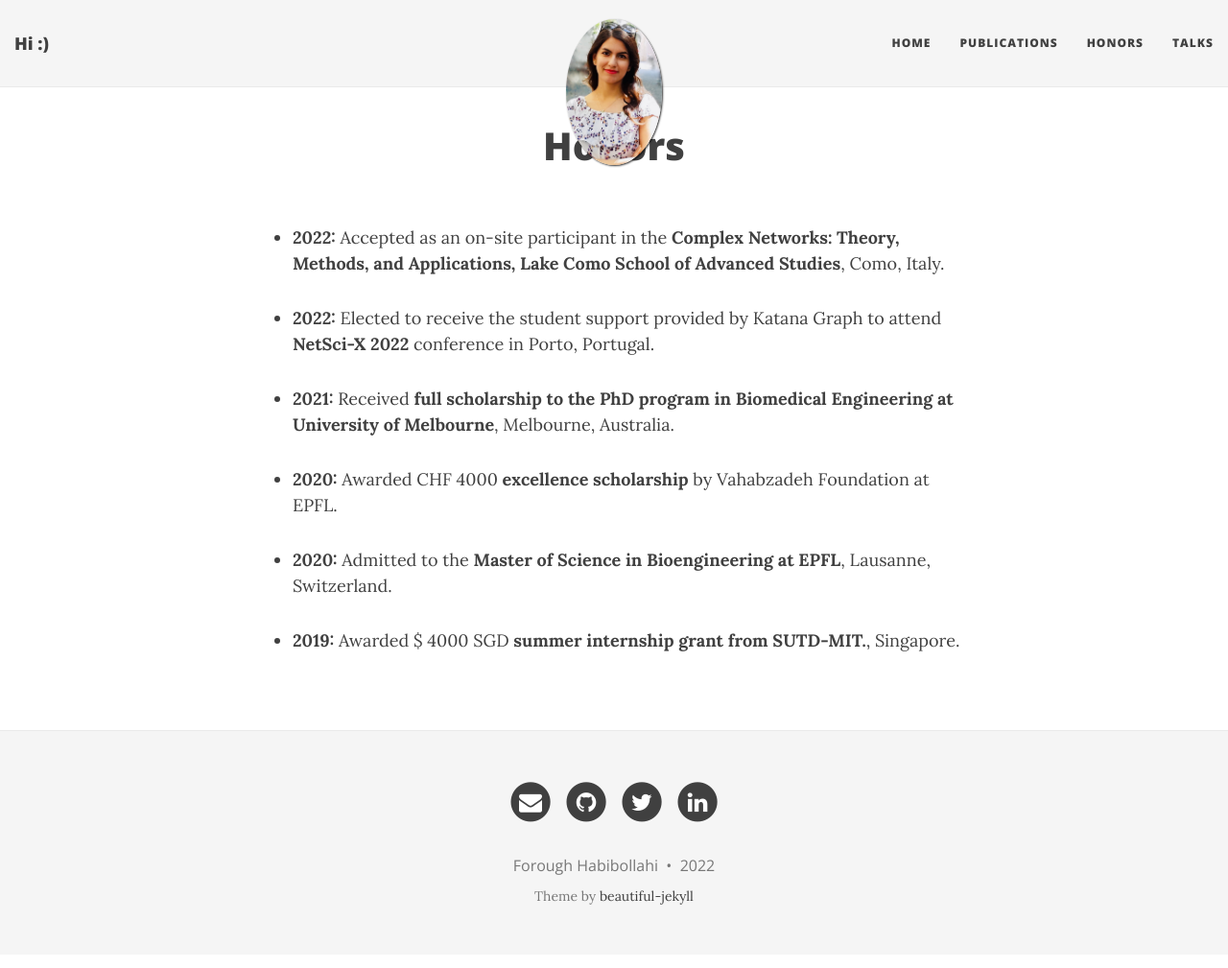
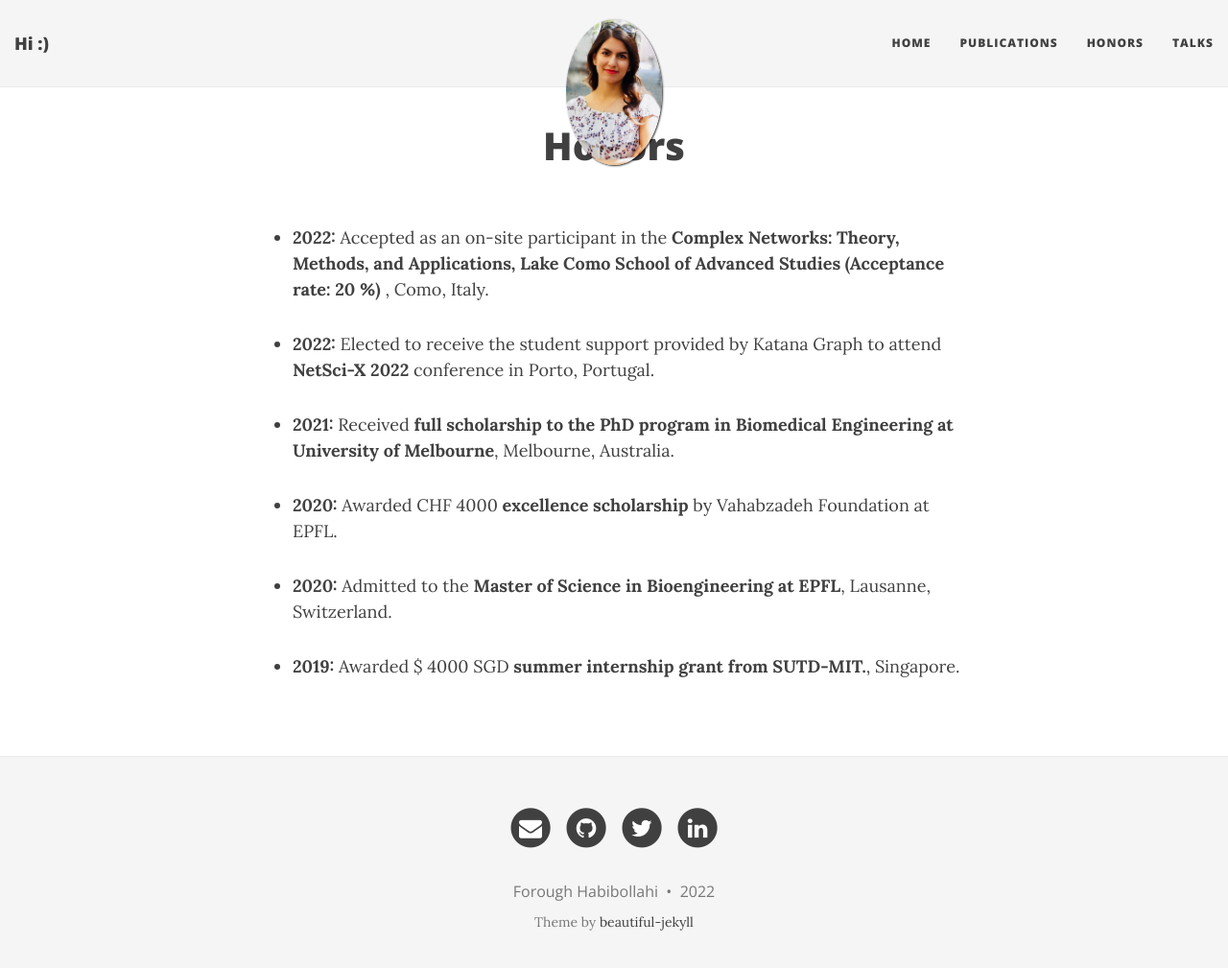
Before and after one commit to ForoughHa/ForoughHa.github.io, a Jekyll site: the page built from honors.md, in a window 1280 px wide and 1022 px high. Shown: the top 1009 px of the window at 96% size. Built offline with Jekyll 4.4.1, drawn with Linux system fonts in a browser that asks for light colours; nearby versions of some CDN libraries.

Commit message:
Update honors.md

```diff
--- a/honors.md
+++ b/honors.md
@@ -4,7 +4,7 @@ title: Honors
 ---
 
 - <b>2022:</b> Accepted as an on-site participant in the <b>Complex Networks: Theory, Methods, and Applications,
-Lake Como School of Advanced Studies</b>, Como, Italy.
+Lake Como School of Advanced Studies (Acceptance rate: 20 %) </b>, Como, Italy.
 
 - <b>2022:</b> Elected to receive the student support provided by Katana Graph to attend <b>NetSci-X 2022</b> conference in Porto, Portugal.
 
```
